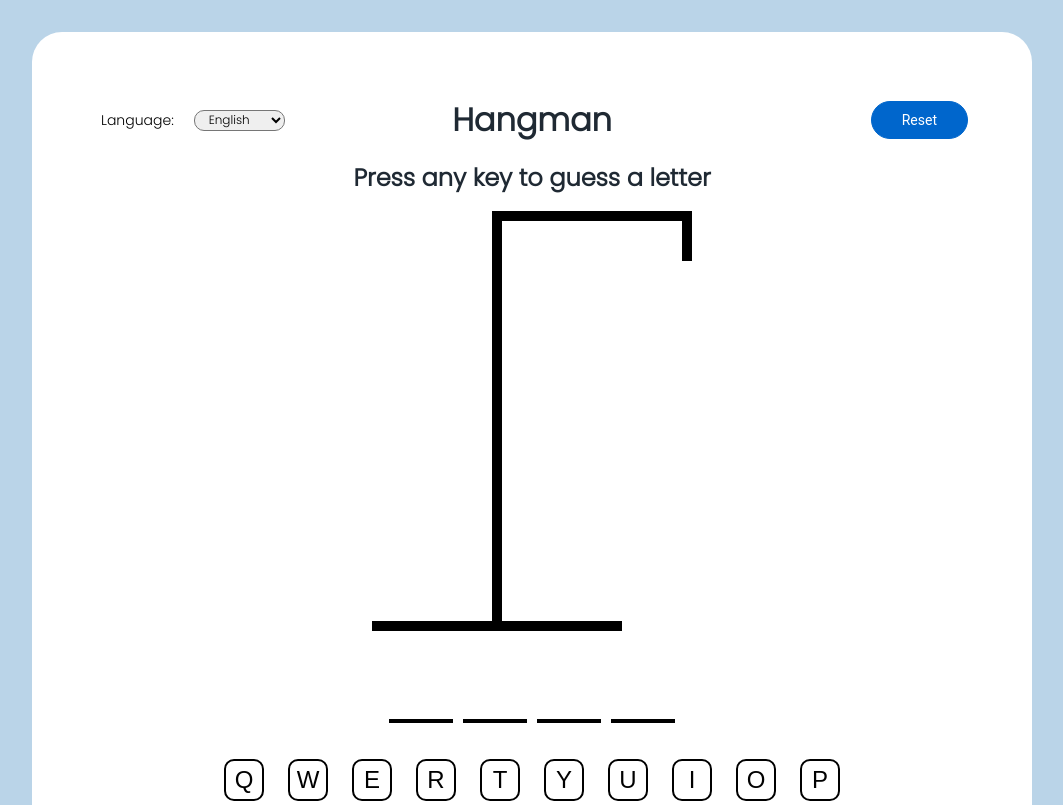
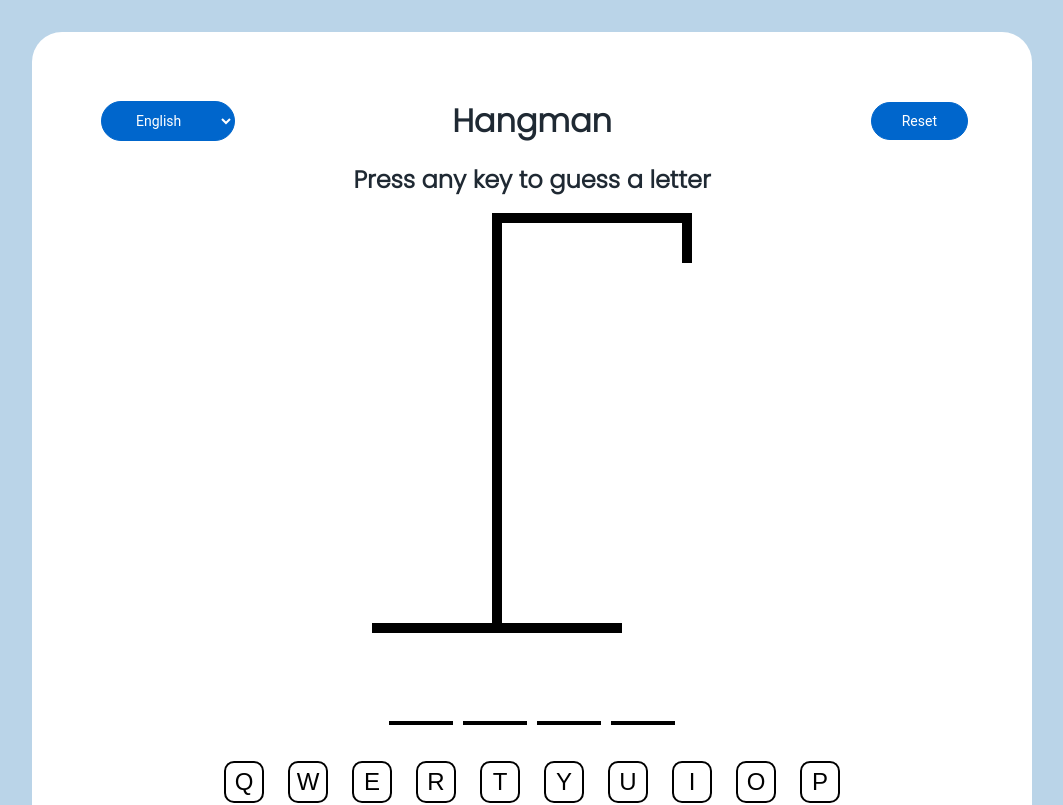
Before and after one commit to ikorotkaya/hangman-game, a React (Vite) app: page / in a window 1280 px wide. Shown: the top 805 px of the page, without its empty margins (108-1171 px from the left). Built offline with nearby package versions, Linux system fonts and the light colour scheme.

Commit message:
Reset and Language buttons transitions

```diff
--- a/src/App.scss
+++ b/src/App.scss
@@ -7,7 +7,7 @@ html {
 *,
 *:before,
 *:after {
-  box-sizing: inherit;
+  box-sizing: border-box;
 }
 
 body {
@@ -90,7 +90,6 @@ h1 {
   // color: black;
   // text-transform: lowercase;
   font-family: Roboto, sans-serif;
-  font-weight: 0;
   font-size: 14px;
   color: #fff;
   background-color: #0066CC;
@@ -129,20 +128,39 @@ h1 {
   border-radius: 10px;
   display: flex;
   gap: 20px;
+  align-items: center;
 
   &__text {
     margin: 0;
+    font-size: 14px;
   }
 
   &__option {
-    border-radius: 10px;
-    padding: 0 10px;
-    margin: 0%;
-    font-size: 12px;
-    font-family: "Poppins", sans-serif;
+    font-family: Roboto, sans-serif;
+    font-size: 14px;
+    color: #fff;
+    background-color: #0066CC;
+    padding: 10px 30px;
+    border: solid #0066cc 1px;
+    box-shadow: none;
+    border-radius: 50px;
+    transition : 1321ms;
+    transform: translateY(0);
+    display: flex;
+    flex-direction: row;
+    align-items: center;
+    cursor: pointer;
   }
 }
 
+.dropdown-container__option:hover {
+  transition : 1321ms;
+  padding: 10px 40px;
+  transform : translateY(-0px);
+  background-color: #fff;
+  color: #0066cc;
+  border: solid 1px #0066cc;
+}
 // Drawing
 
 .initial-drawing {
--- a/src/components/DropdownLanguage.tsx
+++ b/src/components/DropdownLanguage.tsx
@@ -15,7 +15,7 @@ export function DropdownLanguage() {
   return (
     <div className="dropdown">
       <label className="dropdown-container">
-        <p className="dropdown-container__text">{t("chooseLanguage")}</p>
+        {/* <p className="dropdown-container__text">{t("chooseLanguage")}</p> */}
         <select
           className="dropdown-container__option"
           value={i18n.language}
```
